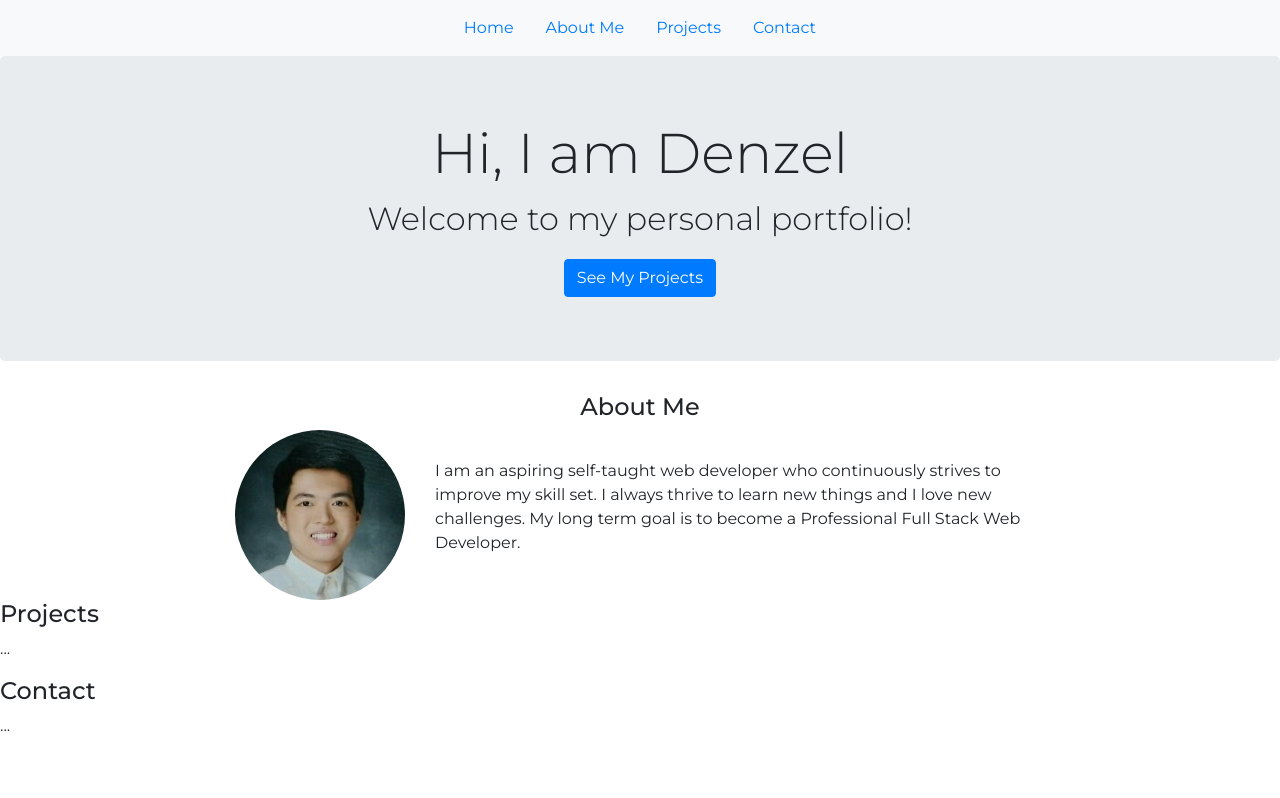
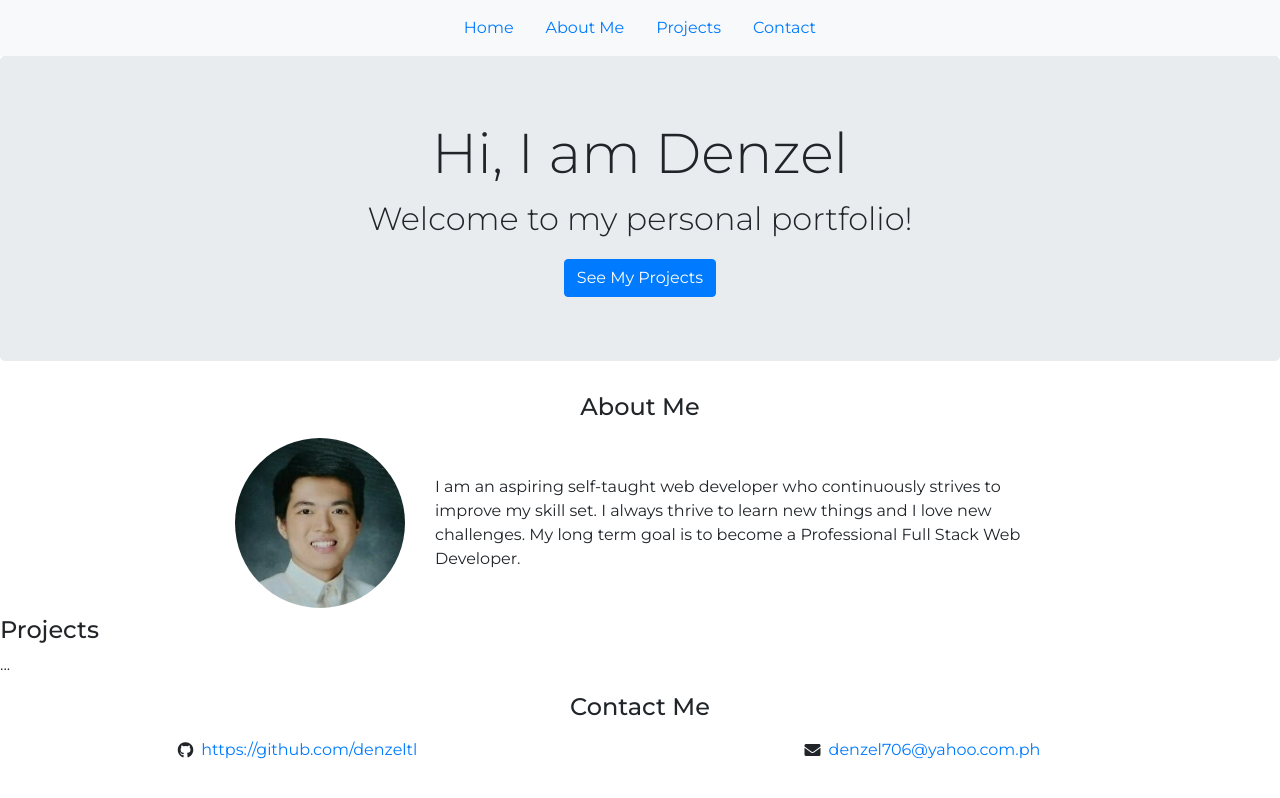
Before and after one commit to denzeltl/personal-portfolio, a plain HTML site: page index.html in a window 1280 px wide. Drawn offline with nearby package versions, Linux system fonts and the light colour scheme.

Commit message:
added contact

```diff
--- a/index.html
+++ b/index.html
@@ -11,6 +11,13 @@
             integrity="sha384-ggOyR0iXCbMQv3Xipma34MD+dH/1fQ784/j6cY/iJTQUOhcWr7x9JvoRxT2MZw1T"
             crossorigin="anonymous"
         />
+        <link
+            rel="stylesheet"
+            href="https://use.fontawesome.com/releases/v5.8.1/css/all.css"
+            integrity="sha384-50oBUHEmvpQ+1lW4y57PTFmhCaXp0ML5d60M1M7uH2+nqUivzIebhndOJK28anvf"
+            crossorigin="anonymous"
+        />
+        <link rel="shortcut icon" type="image/png" href="img/display-pic.jpg" />
         <link rel="stylesheet" href="css/main.css" />
         <!-- <link rel="stylesheet" href="css/debug.css" /> -->
         <title>Personal Portfolio</title>
@@ -45,8 +52,8 @@
             <div id="about-me" class="text-center">
                 <h4>About Me</h4>
                 <div id="about-me-container" class="row w-75 mx-auto align-items-center justify-content-center">
-                    <img src="img/display-pic.jpg" alt="" id="display-pic" class="col-md-4" />
-                    <p class="col-md-8 text-md-left">
+                    <img src="img/display-pic.jpg" alt="" id="display-pic" class="col-md-4 my-2" />
+                    <p class="col-md-8 text-md-left my-2">
                         I am an aspiring self-taught web developer who continuously strives to improve my skill set. I always thrive to learn new
                         things and I love new challenges. My long term goal is to become a Professional Full Stack Web Developer.
                     </p>
@@ -54,8 +61,19 @@
             </div>
             <h4 id="projects">Projects</h4>
             <p>...</p>
-            <h4 id="contact">Contact</h4>
-            <p>...</p>
+            <div id="contact" class="text-center">
+                <h4>Contact Me</h4>
+                <ul class="row list-unstyled">
+                    <li class="col-md-6 row align-items-center justify-content-center my-2">
+                        <i class="fab fa-github"></i>
+                        <a class="my-0 ml-2" href="https://github.com/denzeltl" target="_blank">https://github.com/denzeltl</a>
+                    </li>
+                    <li class="col-md-6 row align-items-center justify-content-center my-2">
+                        <i class="fas fa-envelope"></i>
+                        <a class="my-0 ml-2" href="mailto:denzel706@yahoo.com.ph">denzel706@yahoo.com.ph</a>
+                    </li>
+                </ul>
+            </div>
         </div>
         <!-- </div> -->
 
```
